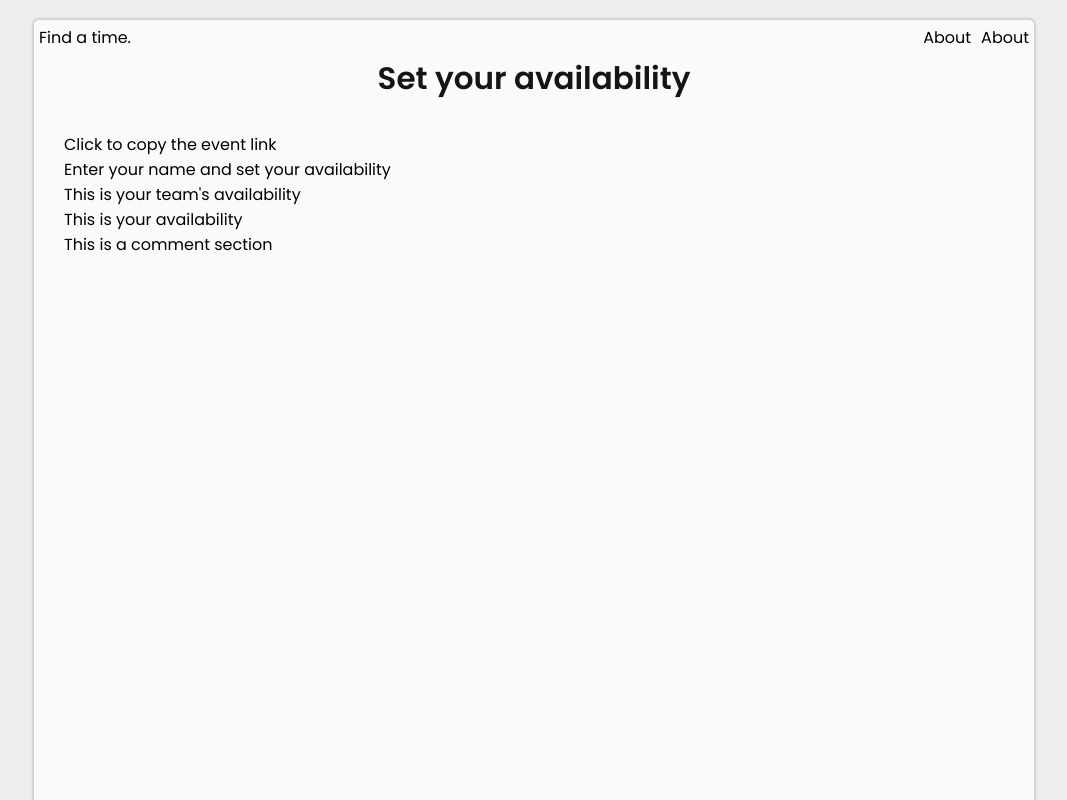
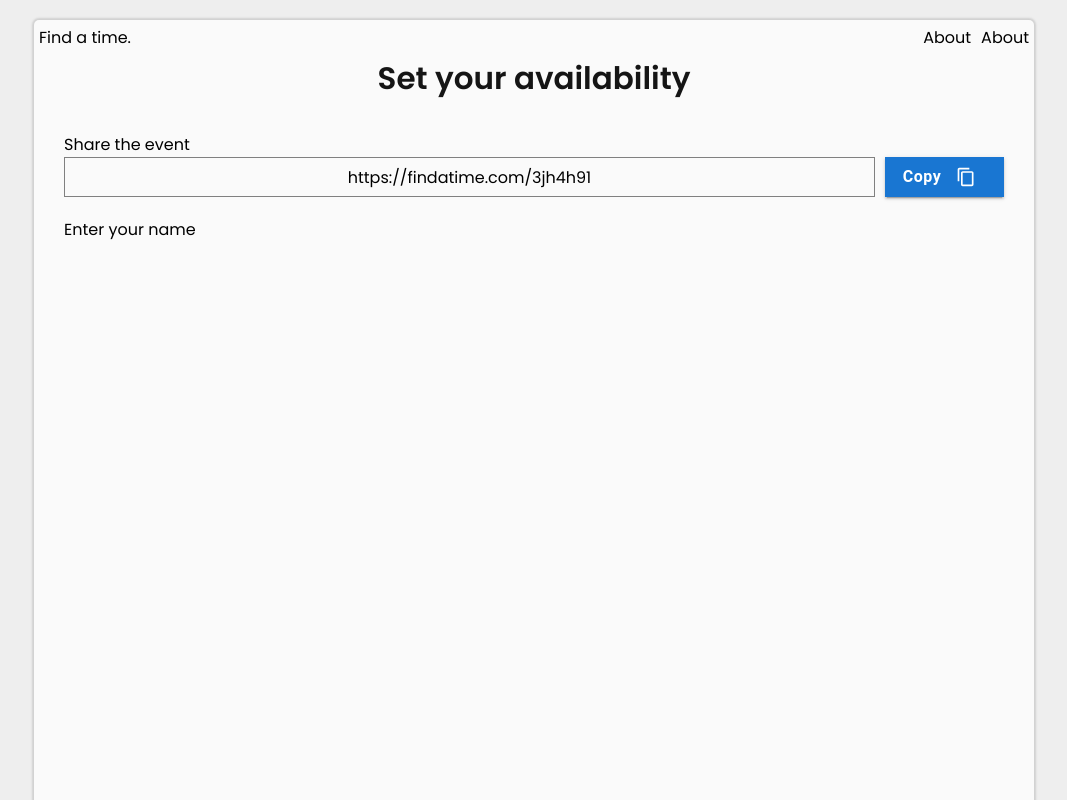
Before and after one commit to DevinLeamy/iSchedule, a React (Create React App) app in the folder client/: page /event in a window 1280 px wide. Shown: the top 800 px of the page, without its empty margins (106-1173 px from the left). Built offline with nearby package versions, Linux system fonts and the light colour scheme.

Commit message:
drag to select range

```diff
--- a/client/src/components/Calendar/Calendar.css
+++ b/client/src/components/Calendar/Calendar.css
@@ -217,9 +217,9 @@
 
 .grid-cell-selected {
   background-color: var(--blue);
-  opacity: 1;
+  opacity: 0.4;
 
-  border-top: none;
+  border-top: var(--grid-border);
 }
 
 .c-type-toggle-container {
--- a/client/src/components/Calendar/CalendarRangeSelector.tsx
+++ b/client/src/components/Calendar/CalendarRangeSelector.tsx
@@ -1,7 +1,8 @@
-import React, { useRef } from "react";
+import React, { useRef, useState } from "react";
 import classNames from "classnames";
 import RangeBox, { RangeBlockBox } from "./RangeBox/RangeBox";
-import { Time } from "../../types/types";
+import { Time, Position } from "../../types/types";
+import { useMouseCapture } from "../../hooks/useMouseCapture";
 
 
 type CalendarRangeSelectorProps = {
@@ -18,6 +19,8 @@ const CalendarRangeSelector: React.FC<CalendarRangeSelectorProps> = ({
   cols
 }) => {
   const rangeSelectorRef = useRef<HTMLDivElement | null>(null);
+  const mousePosition = useMouseCapture(rangeSelectorRef, rows, cols);
+  const [startPosition, setStartPosition] = useState<Position>();
 
   const onRangeBoxChange = (boxId: number, row: number, heightInCells: number) => {
     let updated = [...rangeBoxes];
@@ -74,11 +77,24 @@ const CalendarRangeSelector: React.FC<CalendarRangeSelectorProps> = ({
     onRangeBoxesChange(redrawRangeBoxes(updated));
   }
 
+  const onMouseUp = () => {
+    if (startPosition && mousePosition && startPosition.col === mousePosition.col) {
+      const length = Math.abs(startPosition.row - mousePosition.row);
+      const startRow = Math.min(startPosition.row, mousePosition.row);
 
-  const createRangeBox = (row: number, col: number) => {
+      createRangeBox(startRow, startPosition.col, length);
+    }
+    setStartPosition(undefined);
+  }
+
+  const onMouseDown = (row: number, col: number) => {
+    setStartPosition({ row, col });
+  }
+
+  const createRangeBox = (row: number, col: number, length: number = 3) => {
     const rangeBlockBox: RangeBlockBox = {
       bRow: row,
-      tRow: Math.min(rows - 1, row + 3), // one hour
+      tRow: Math.min(rows - 1, row + Math.max(3, length)),
       col: col
     };
 
@@ -114,6 +130,20 @@ const CalendarRangeSelector: React.FC<CalendarRangeSelectorProps> = ({
    );
   }
 
+  const cellInSelectedRange = (row: number, col: number) : boolean => {
+    if (startPosition === undefined || mousePosition === undefined)
+      return false;
+
+    if (col === startPosition.col && col === mousePosition.col) {
+      let minRow = Math.min(mousePosition.row, startPosition.row)
+      let maxRow = Math.max(mousePosition.row, startPosition.row)
+
+      return (minRow <= row && row <= maxRow);
+    }
+
+    return false;
+  }
+
   const renderGridCell = (row: number, col: number) : React.ReactNode => {
     const onHourBound = row % 4 == 0;
 
@@ -122,9 +152,10 @@ const CalendarRangeSelector: React.FC<CalendarRangeSelectorProps> = ({
         key={row * 999 }
         className={classNames(
           "grid-cell",
-          { "grid-cell-hour" : onHourBound }
+          { "grid-cell-hour" : onHourBound },
+          { "grid-cell-selected" : cellInSelectedRange(row, col) }
         )}
-        onMouseDown={() => createRangeBox(row, col)}
+        onMouseDown={() => onMouseDown(row, col)}
       />
     );
   }
@@ -137,17 +168,19 @@ const CalendarRangeSelector: React.FC<CalendarRangeSelectorProps> = ({
 
 
   return (
-    <div className="rs-main">
+    <div
+      className="rs-main"
+      onMouseUp={() => onMouseUp()}
+    >
       <div className="calendar-dates">
         {[...Array(rows)].map((_, row) => {
-          if (row === 0) return <div className="calendar-date" />;
-          if (row === rows) return <div className="calendar-date" />;
-          if (row % 4 !== 0) return <div className="calendar-date" />;
-          return (
-            <div className="calendar-date">
-              {getStringFromTime(getTimeFromRow(row))}
-            </div>
-          )
+          if (row % 4 === 0 && row !== rows && row !== 0) {
+            return (
+              <div className="calendar-date">
+                {getStringFromTime(getTimeFromRow(row))}
+              </div>
+            )
+          } else return <div className="calendar-date" />;
         })}
       </div>
       <div
--- a/client/src/components/Calendar/RangeBox/RangeBox.css
+++ b/client/src/components/Calendar/RangeBox/RangeBox.css
@@ -10,7 +10,8 @@
   text-align: center;
   user-select: none;
   z-index: 1;
-  box-shadow: 0 0 3px 3px #d0d0d0;
+  /* box-shadow: 0 0 2px 2px #d0d0d0; */
+  /* box-shadr */
 }
 
 .range-box-main:hover {
--- a/client/src/components/Calendar/RangeBox/RangeBox.tsx
+++ b/client/src/components/Calendar/RangeBox/RangeBox.tsx
@@ -43,7 +43,7 @@ const RangeBox: React.FC<RangeBoxProps> = ({
   };
 
   const size: Size = {
-    width: cellWidth - 20,
+    width: cellWidth - 40,
     height: rowsToPixels(box.tRow - box.bRow + 1, cellHeight)
   };
 
--- a/client/src/components/EventPage/EventPage.css
+++ b/client/src/components/EventPage/EventPage.css
@@ -0,0 +1,31 @@
+.copy-event-container {
+  width: 100%;
+  display: flex;
+  justify-content: center;
+  --copy-link-height: 40px;
+  --copy-button-width: 120px;
+
+  height: var(--copy-link-height);
+}
+
+.event-link-container {
+  display: flex;
+  height: 100%;
+  width: calc(100% - var(--copy-button-width));
+  line-height: var(--copy-link-height);
+  border: 1px solid gray;
+}
+
+.event-link {
+  text-align: center;
+  font-size: 16px;
+  width: 100%;
+}
+
+.event-link-icon {
+  padding-right: 10px;
+}
+
+.copy-event-button {
+  width: var(--copy-button-width);
+}
--- a/client/src/components/EventPage/EventPage.tsx
+++ b/client/src/components/EventPage/EventPage.tsx
@@ -3,6 +3,8 @@ import "./EventPage.css";
 import Page from "../../components/common/Page/Page";
 import Header from "../../components/common/Header/Header";
 import ContentBox from "../../components/common/ContentBox/ContentBox";
+import ContentCopyIcon from '@mui/icons-material/ContentCopy';
+import Button from "@mui/material/Button";
 
 interface EventPageProps {
   eventId?: string
@@ -15,13 +17,37 @@ const EventPage: React.FC<EventPageProps> = ({
     <Page>
       <Header content="Set your availability" />
       <ContentBox>
-        <div>
-          Click to copy the event link
+        <div>Share the event</div>
+        <div className="copy-event-container">
+          <div className="event-link-container">
+            <div className="event-link">
+              https://findatime.com/3jh4h91
+            </div>
+          </div>
+          <Button
+            className="copy-event-button"
+            variant="contained"
+            style={{
+              fontWeight: "bolder",
+              fontSize: "16px",
+              textTransform: "none",
+              borderRadius: 0,
+              marginLeft: 10,
+            }}
+          >
+            Copy
+            <ContentCopyIcon
+              className="event-link-icon"
+              style={{
+                fontSize: 20,
+                marginLeft: 15
+              }}
+            />
+          </Button>
         </div>
-        <div>
-          Enter your name and set your availability
-        </div>
-        <div>
+        <div className="spacer" />
+        <div>Enter your name</div>
+        {/* <div>
           This is your team's availability
         </div>
         <div>
@@ -29,7 +55,7 @@ const EventPage: React.FC<EventPageProps> = ({
         </div>
         <div>
           This is a comment section
-        </div>
+        </div> */}
       </ContentBox>
     </Page>
   )
--- a/client/src/index.css
+++ b/client/src/index.css
@@ -19,7 +19,10 @@
   /* Fonts */
   --default-font: 'poppins-regular';
   --header-font: 'poppins-semibold';
-  --mom-cake: 'momcake'
+  --mom-cake: 'momcake';
+
+  /* Other */
+  --small-shadow: 0 0 2px 2px #d0d0d0;
 }
 
 body {
--- a/client/src/types/types.ts
+++ b/client/src/types/types.ts
@@ -34,3 +34,8 @@ export type Event = {
   dateRanges: DateRange[],
   userIds: string[]
 }
+
+export type Position = {
+  row: number,
+  col: number
+}
```
